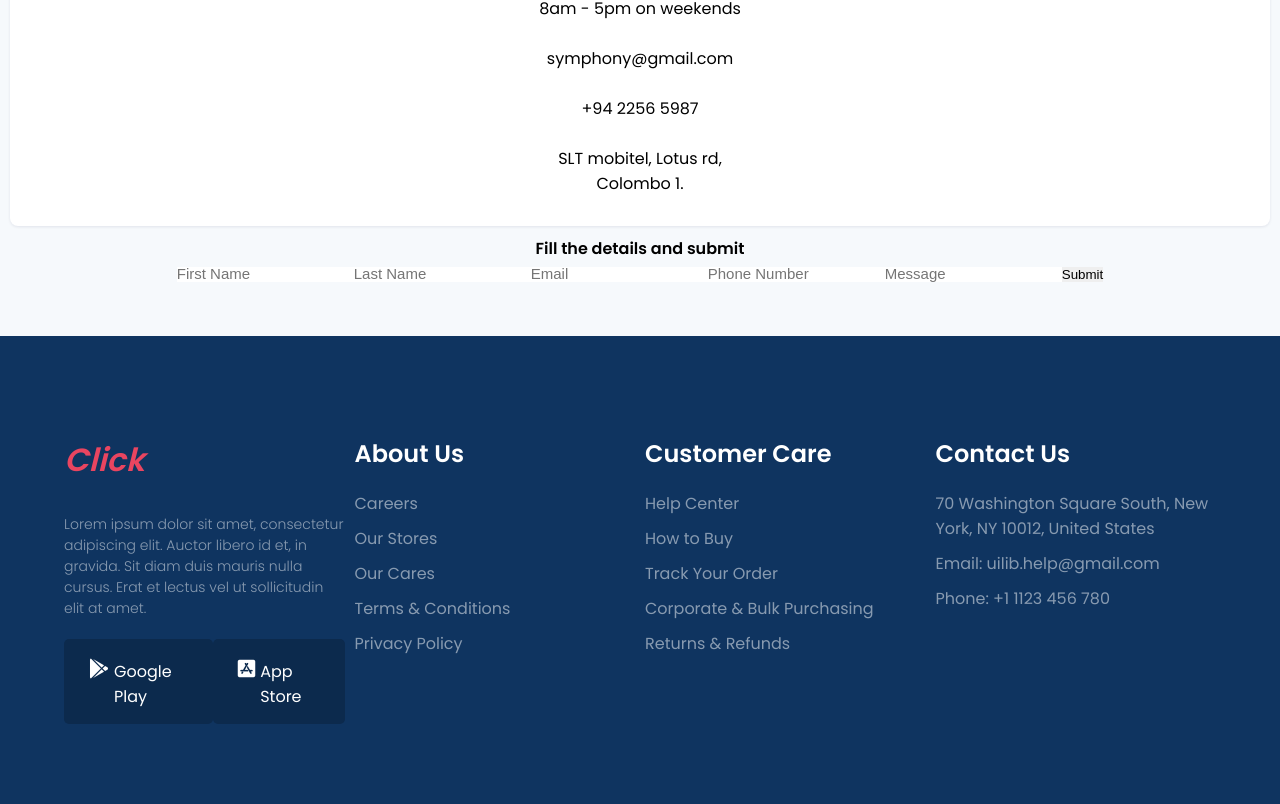
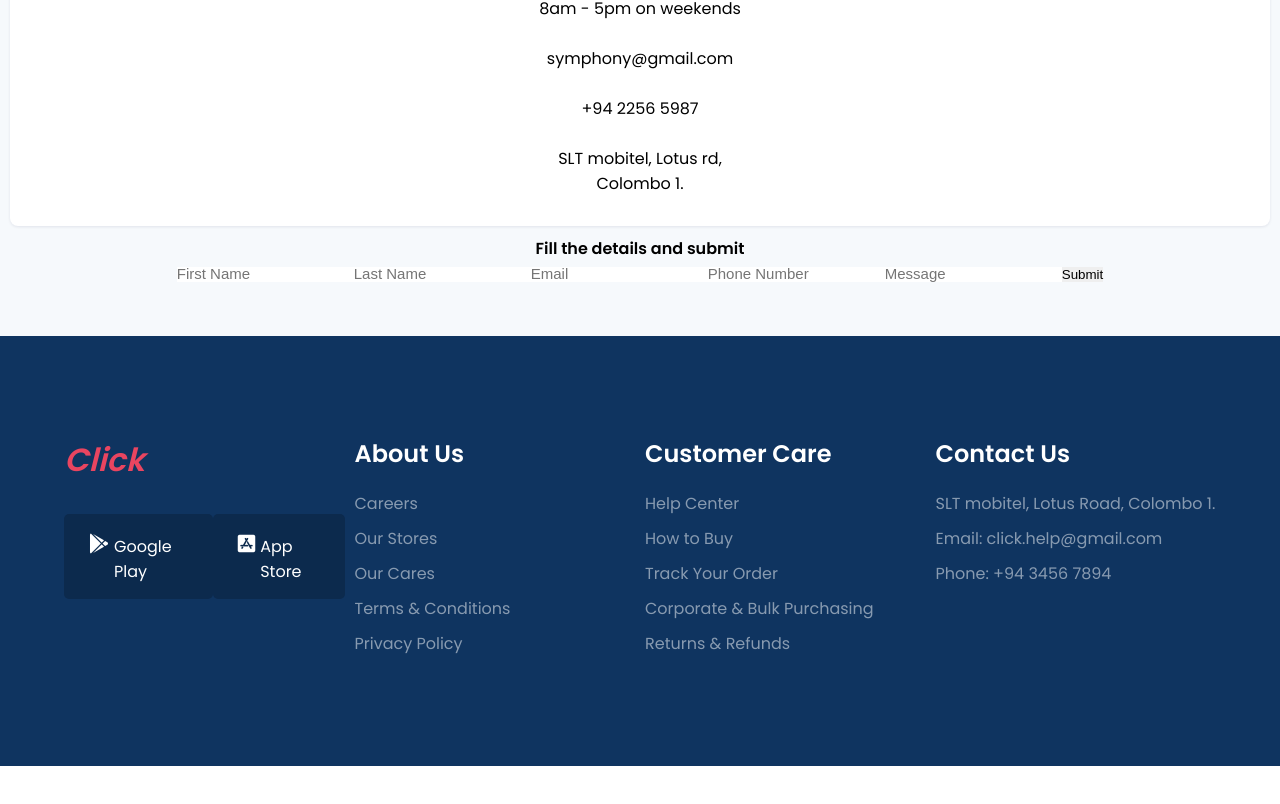
Before and after one commit to whdcharuka/Click-React, a React (Create React App) app: page /Contact in a window 1280 px wide. Shown: the part 751-1555 px from the top of the page. After the commit the page ends 1517 px from the top, so only its background shows below. Built offline with nearby package versions, Linux system fonts and the light colour scheme.

Commit message:
Modified

```diff
--- a/src/common/footer/Footer.jsx
+++ b/src/common/footer/Footer.jsx
@@ -8,7 +8,7 @@ const Footer = () => {
         <div className='container grid2'>
           <div className='box'>
             <h1>Click</h1>
-            <p>Lorem ipsum dolor sit amet, consectetur adipiscing elit. Auctor libero id et, in gravida. Sit diam duis mauris nulla cursus. Erat et lectus vel ut sollicitudin elit at amet.</p>
+            <p></p>
             <div className='icon d_flex'>
               <div className='img d_flex'>
                 <i class='fa-brands fa-google-play'></i>
@@ -44,9 +44,9 @@ const Footer = () => {
           <div className='box'>
             <h2>Contact Us</h2>
             <ul>
-              <li>70 Washington Square South, New York, NY 10012, United States </li>
-              <li>Email: uilib.help@gmail.com</li>
-              <li>Phone: +1 1123 456 780</li>
+              <li>SLT mobitel, Lotus Road, Colombo 1.</li>
+              <li>Email: click.help@gmail.com</li>
+              <li>Phone: +94 3456 7894</li>
             </ul>
           </div>
         </div>
```
